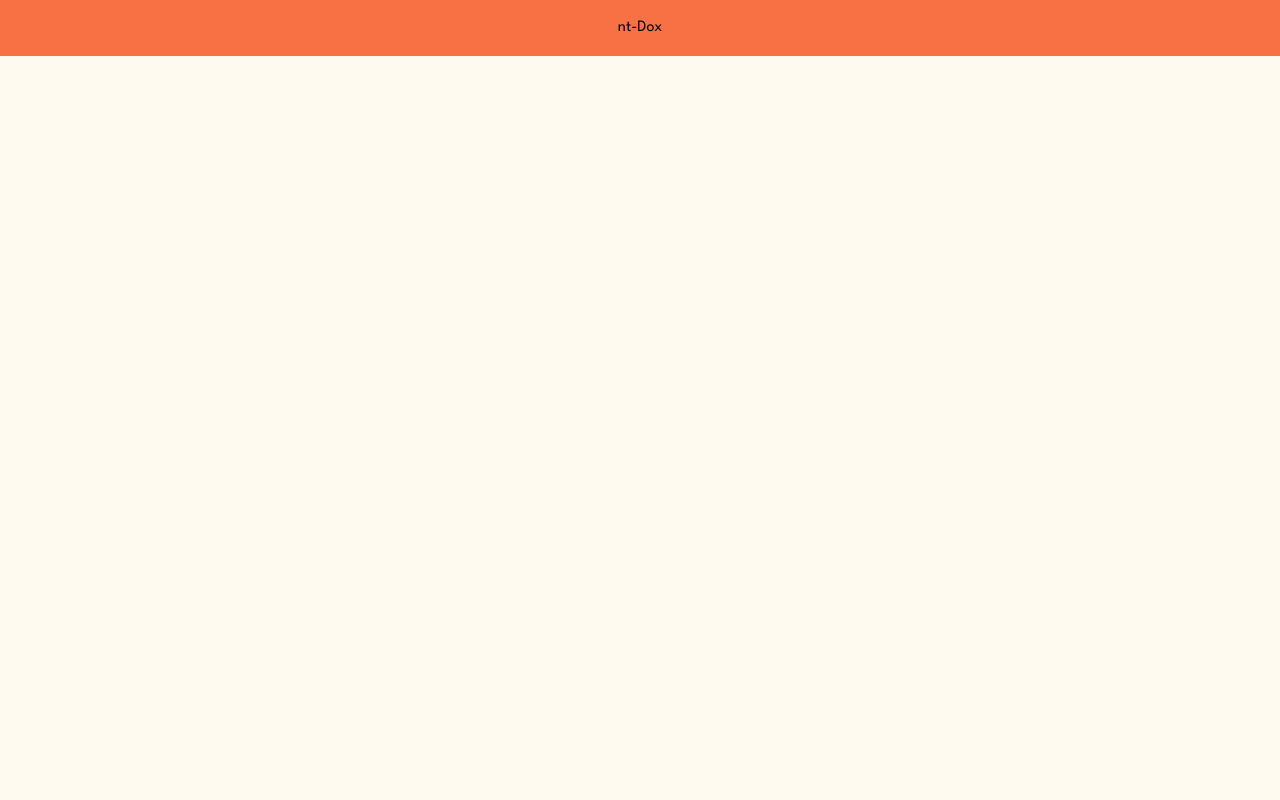
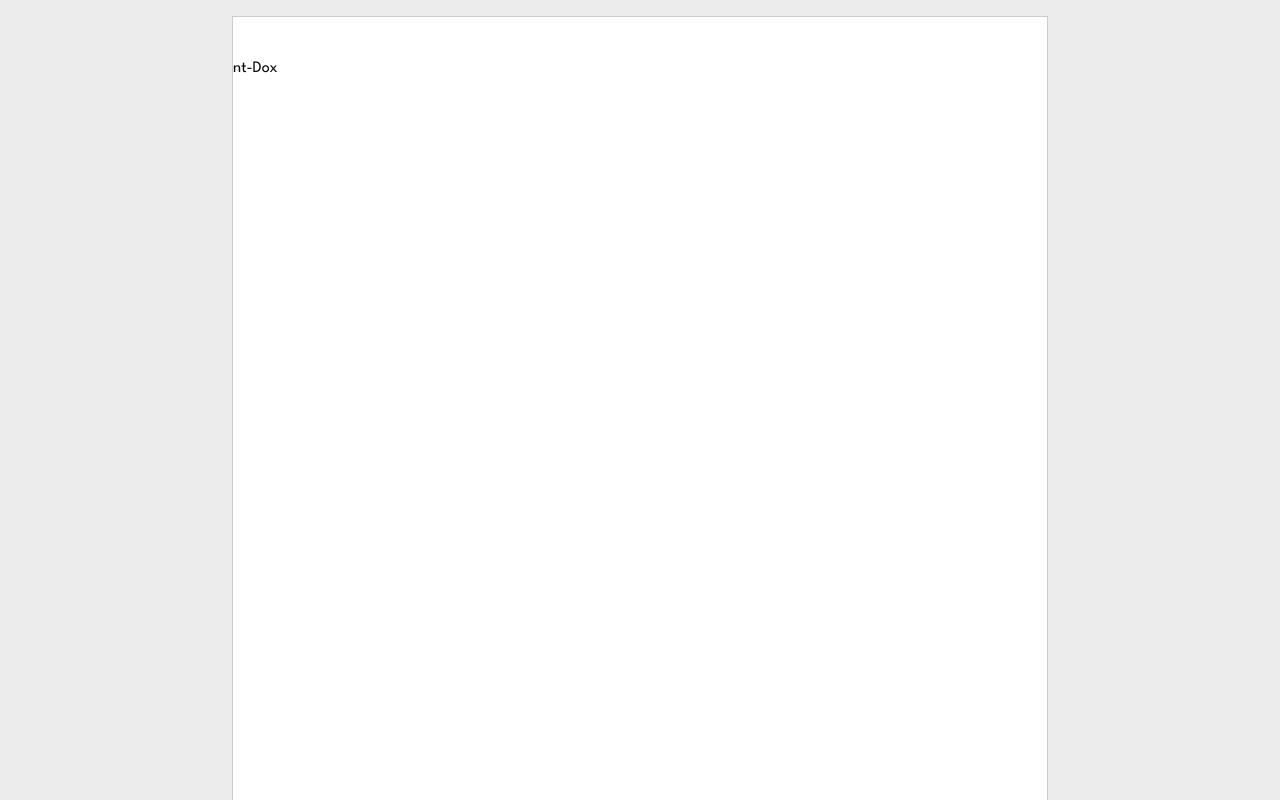
Before and after one commit to Nimira43/nt-Dox, a Next.js app: page /documents/123 in a window 1280 px wide. Shown: the top 800 px of the page. Built offline with nearby package versions, Linux system fonts and the light colour scheme; a web font is replaced by a local one.

Commit message:
Styled the editor page attributes Editor page.

```diff
--- a/src/app/documents/[documentId]/editor.tsx
+++ b/src/app/documents/[documentId]/editor.tsx
@@ -5,11 +5,16 @@ import StarterKit from '@tiptap/starter-kit'
 
 export const Editor = () => {
   const editor = useEditor({
+    editorProps: {
+      attributes: {
+        class: 'focus:outline-none print:border-0 bg-[#fff] border border-[#ccc] flex flex-col min-h-[1054px] w-[816px] pt-10 pr-14 pb-10 cursor-text'
+      },
+    },
     extensions: [StarterKit],
     content: '<p>nt-Dox</p>',
   })
   return (
-    <div className='size-full overflow-x-auto bg-[#f87144] px-4 print:p-0 print:bg-[#fff] print:overflow-visible'>
+    <div className='size-full overflow-x-auto bg-[#ececec] px-4 print:p-0 print:bg-[#fff] print:overflow-visible'>
       <div className='min-w-max flex justify-center w-[816px] py-4 print:py-0 mx-auto print:w-full print:min-w-0'>
         <EditorContent editor={editor}/>
       </div>
```
